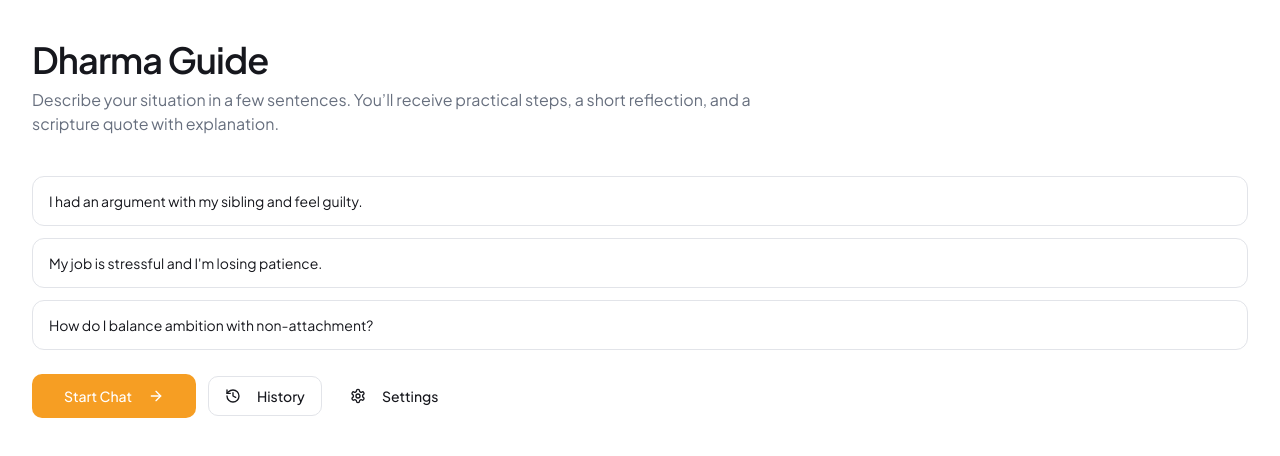
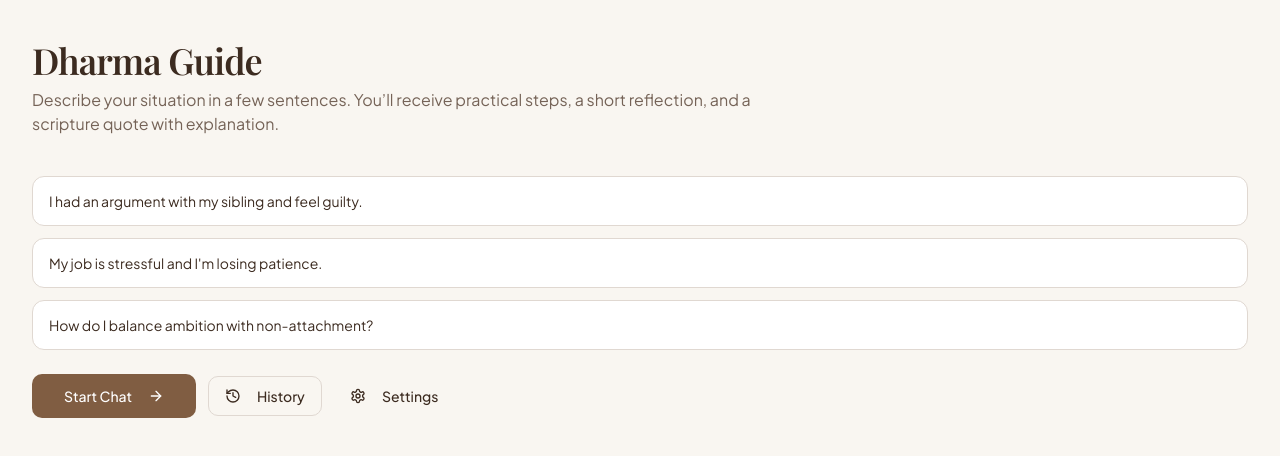
Before and after one commit to colensolabs/dhamma-chat-ai, a React (Vite) app: page / in a window 1280 px wide. Shown: the top 456 px of the page. Built offline with nearby package versions, Linux system fonts and the light colour scheme.

Commit message:
Update color scheme with logo

```diff
--- a/index.html
+++ b/index.html
@@ -12,6 +12,7 @@
     <link rel="preconnect" href="https://fonts.googleapis.com">
     <link rel="preconnect" href="https://fonts.gstatic.com" crossorigin>
     <link href="https://fonts.googleapis.com/css2?family=Plus+Jakarta+Sans:wght@400;500;600;700&display=swap" rel="stylesheet">
+    <link rel="stylesheet" href="https://fonts.googleapis.com/css2?family=Playfair+Display:wght@500;600;700&display=swap">
 
     <!-- Open Graph -->
     <meta property="og:title" content="Dharma Chat – Buddhist AI Companion" />
--- a/src/index.css
+++ b/src/index.css
@@ -7,52 +7,52 @@
 @layer base {
   :root {
     /* Core palette */
-    --background: 0 0% 100%;
-    --foreground: 230 15% 10%;
+    --background: 36 40% 96%;
+    --foreground: 24 30% 18%;
 
     --card: 0 0% 100%;
-    --card-foreground: 230 15% 10%;
+    --card-foreground: 24 30% 18%;
 
     --popover: 0 0% 100%;
-    --popover-foreground: 230 15% 10%;
+    --popover-foreground: 24 30% 18%;
 
     /* Brand: Saffron to Ember gradient */
-    --brand: 35 92% 55%;          /* saffron */
-    --brand-ember: 22 90% 55%;    /* warm amber */
+    --brand: 26 32% 38%;          /* warm dharma brown */
+    --brand-ember: 24 38% 28%;    /* deep teak */
 
     --primary: var(--brand);
     --primary-foreground: 0 0% 100%;
 
-    --secondary: 220 14% 96%;
-    --secondary-foreground: 230 15% 15%;
+    --secondary: 30 30% 96%;
+    --secondary-foreground: 24 30% 20%;
 
-    --muted: 220 16% 95%;
-    --muted-foreground: 220 10% 45%;
+    --muted: 30 25% 94%;
+    --muted-foreground: 24 15% 40%;
 
-    --accent: 220 14% 96%;
-    --accent-foreground: 230 15% 15%;
+    --accent: 30 30% 96%;
+    --accent-foreground: 24 30% 20%;
 
     --destructive: 0 84% 60%;
     --destructive-foreground: 0 0% 100%;
 
-    --border: 220 13% 90%;
-    --input: 220 13% 90%;
-    --ring: 35 92% 55%;
+    --border: 28 20% 85%;
+    --input: 28 20% 85%;
+    --ring: var(--brand);
 
     --radius: 0.75rem;
 
     /* Sidebar */
-    --sidebar-background: 0 0% 98%;
-    --sidebar-foreground: 230 14% 20%;
+    --sidebar-background: 36 40% 97%;
+    --sidebar-foreground: 24 30% 20%;
     --sidebar-primary: var(--brand);
     --sidebar-primary-foreground: 0 0% 100%;
-    --sidebar-accent: 220 14% 96%;
-    --sidebar-accent-foreground: 230 14% 20%;
-    --sidebar-border: 220 13% 90%;
-    --sidebar-ring: 35 92% 55%;
+    --sidebar-accent: 30 30% 96%;
+    --sidebar-accent-foreground: 24 30% 20%;
+    --sidebar-border: 28 20% 85%;
+    --sidebar-ring: var(--brand);
 
     /* Extended tokens */
-    --primary-glow: 35 92% 70%;
+    --primary-glow: 26 40% 60%;
     --gradient-primary: linear-gradient(135deg, hsl(var(--brand)), hsl(var(--brand-ember)));
     --shadow-elegant: 0 10px 30px -10px hsl(var(--brand) / 0.35);
     --shadow-glow: 0 0 40px hsl(var(--brand) / 0.4);
@@ -63,42 +63,42 @@
   }
 
   .dark {
-    --background: 230 15% 6%;
-    --foreground: 210 40% 98%;
+    --background: 24 18% 8%;
+    --foreground: 30 35% 96%;
 
-    --card: 230 15% 8%;
-    --card-foreground: 210 40% 98%;
+    --card: 24 18% 10%;
+    --card-foreground: 30 35% 96%;
 
-    --popover: 230 15% 8%;
-    --popover-foreground: 210 40% 98%;
+    --popover: 24 18% 10%;
+    --popover-foreground: 30 35% 96%;
 
     --primary: var(--brand);
     --primary-foreground: 0 0% 100%;
 
-    --secondary: 220 15% 16%;
-    --secondary-foreground: 210 40% 98%;
+    --secondary: 24 18% 16%;
+    --secondary-foreground: 30 35% 96%;
 
-    --muted: 220 15% 16%;
-    --muted-foreground: 215 20% 65%;
+    --muted: 24 18% 16%;
+    --muted-foreground: 30 25% 75%;
 
-    --accent: 220 15% 16%;
-    --accent-foreground: 210 40% 98%;
+    --accent: 24 18% 16%;
+    --accent-foreground: 30 35% 96%;
 
     --destructive: 0 62% 30%;
     --destructive-foreground: 210 40% 98%;
 
-    --border: 220 15% 16%;
-    --input: 220 15% 16%;
-    --ring: 35 92% 60%;
+    --border: 24 18% 20%;
+    --input: 24 18% 20%;
+    --ring: var(--brand);
 
-    --sidebar-background: 230 15% 8%;
-    --sidebar-foreground: 220 20% 94%;
+    --sidebar-background: 24 18% 10%;
+    --sidebar-foreground: 30 35% 96%;
     --sidebar-primary: var(--brand);
     --sidebar-primary-foreground: 0 0% 100%;
-    --sidebar-accent: 230 15% 10%;
-    --sidebar-accent-foreground: 220 20% 94%;
-    --sidebar-border: 230 15% 12%;
-    --sidebar-ring: 35 92% 55%;
+    --sidebar-accent: 24 18% 12%;
+    --sidebar-accent-foreground: 30 35% 96%;
+    --sidebar-border: 24 18% 18%;
+    --sidebar-ring: var(--brand);
   }
 }
 
@@ -108,6 +108,7 @@
     @apply bg-background text-foreground antialiased;
     font-family: var(--font-sans);
   }
+  h1, h2, h3 { font-family: 'Playfair Display', serif; }
 }
 
 /* Utilities and component-level tokens */
```
